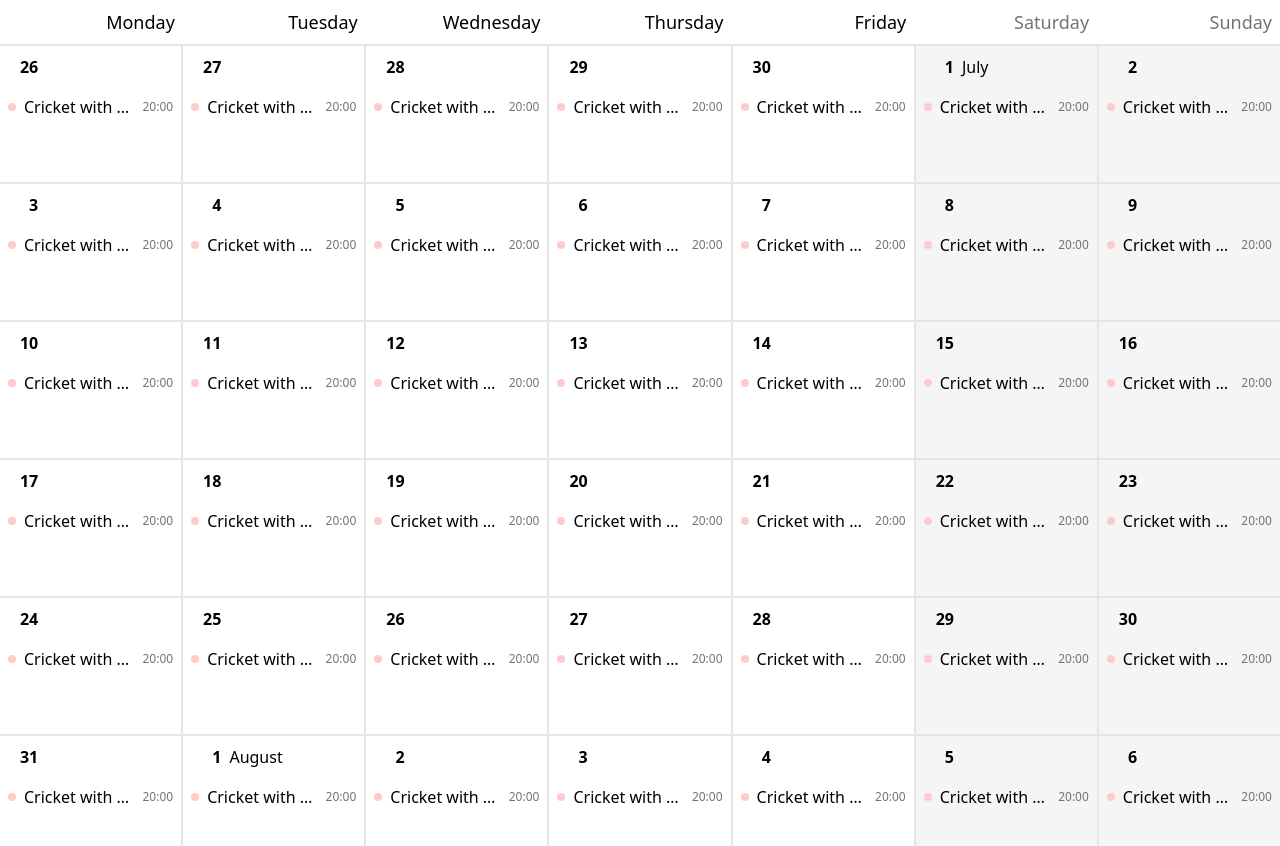
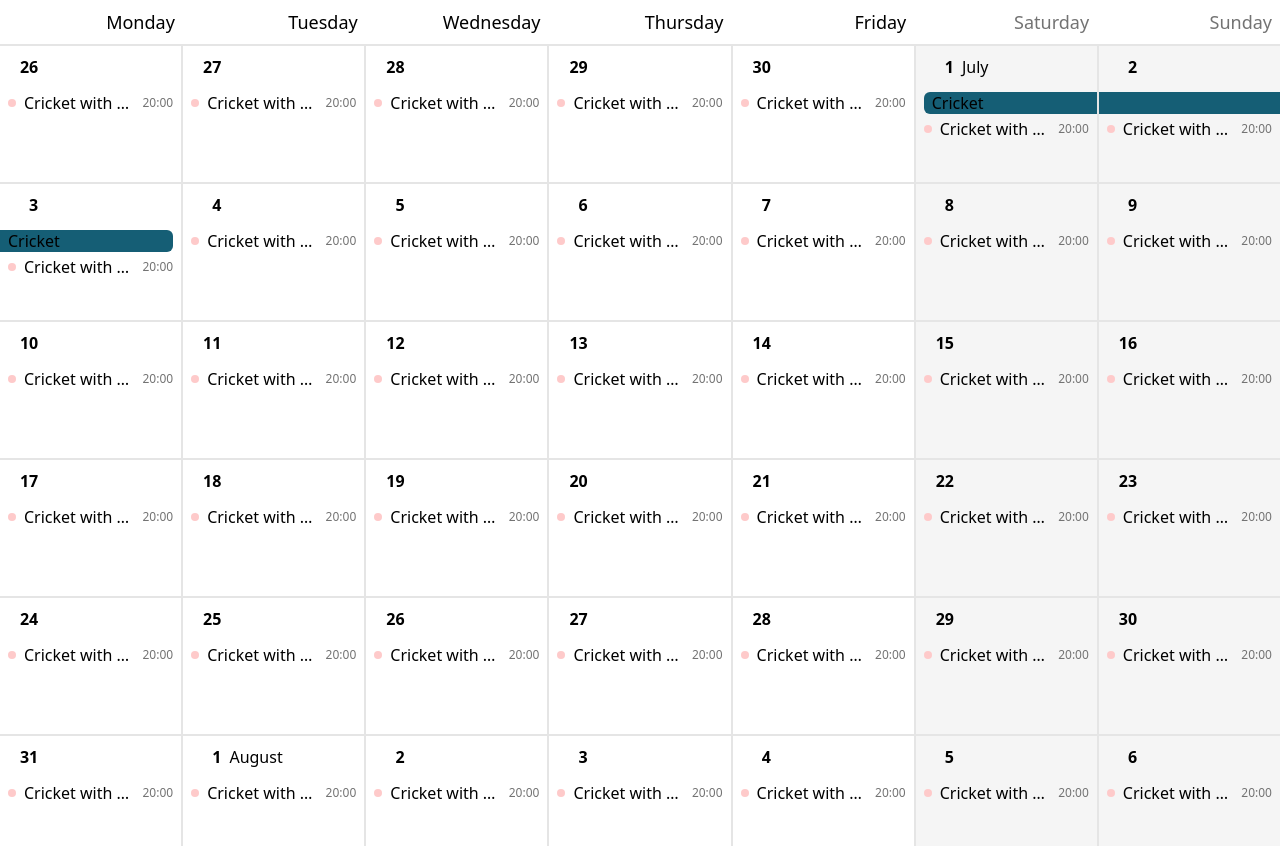
Before and after one commit to Lesik/infinite-calendar, a React (Vite) app: page / in a window 1280 px wide. Built offline with nearby package versions, Linux system fonts and the light colour scheme.

Commit message:
Add AllDayEvent

```diff
--- /dev/null
+++ b/src/components/day/AllDayEvent.tsx
@@ -0,0 +1,37 @@
+import { isSameDay, startOfWeek } from "date-fns";
+import { cl } from "../../helpers/cl";
+
+export const AllDayEvent = ({
+  day,
+  title,
+  start,
+  end,
+  color,
+}: {
+  day: Date;
+  title: string;
+  start: Date;
+  end: Date;
+  color: string;
+}) => {
+  const isFirstDay = isSameDay(day, start);
+  const isLastDay = isSameDay(day, end);
+  const isFirstDayOfWeek = isSameDay(day, startOfWeek(day));
+
+  return (
+    <div
+      className={cl("px-2", color, {
+        "ml-2 rounded-s-md": isFirstDay,
+        "mr-2 rounded-e-md": isLastDay,
+      })}
+    >
+      <span
+        className={cl({
+          invisible: !(isFirstDay || isFirstDayOfWeek),
+        })}
+      >
+        {title}
+      </span>
+    </div>
+  );
+};
--- a/src/components/day/Day.tsx
+++ b/src/components/day/Day.tsx
@@ -1,20 +1,33 @@
-import { isThisMonth, isWeekend } from "date-fns";
+import { isThisMonth, isWeekend, isWithinInterval } from "date-fns";
 import React from "react";
 import { DayHeader } from "./DayHeader";
 import { Event } from "./Event";
 import { cl } from "../../helpers/cl";
+import { AllDayEvent } from "./AllDayEvent";
 
 export const Day = ({ date }: { date: Date }) => {
   const currentMonth = isThisMonth(date);
   const weekend = isWeekend(date);
   return (
     <span
-      className={cl("flex flex-col", {
+      className={cl("flex flex-col gap-1", {
         "bg-neutral-100 @dark:bg-zinc-800": weekend,
         "bg-white @dark:bg-zinc-900": !weekend,
       })}
     >
       <DayHeader date={date} />
+      {isWithinInterval(date, {
+        start: new Date(2023, 6, 1),
+        end: new Date(2023, 6, 3),
+      }) && (
+        <AllDayEvent
+          day={date}
+          title="Cricket"
+          start={new Date(2023, 6, 1)}
+          end={new Date(2023, 6, 3)}
+          color="bg-cyan-800"
+        />
+      )}
       <Event
         title="Cricket with my best buddy Steven"
         color="bg-red-200"
--- a/src/components/day/Event.tsx
+++ b/src/components/day/Event.tsx
@@ -10,7 +10,7 @@ export const Event = ({
   color: string;
 }) => {
   return (
-    <div className="flex flex-row items-center gap-2 p-2">
+    <div className="flex flex-row items-center gap-2 px-2">
       <div className={cl("h-2 w-2 rounded shrink-0", color)}></div>
       <span className="overflow-hidden whitespace-nowrap text-ellipsis">
         {title}
```
